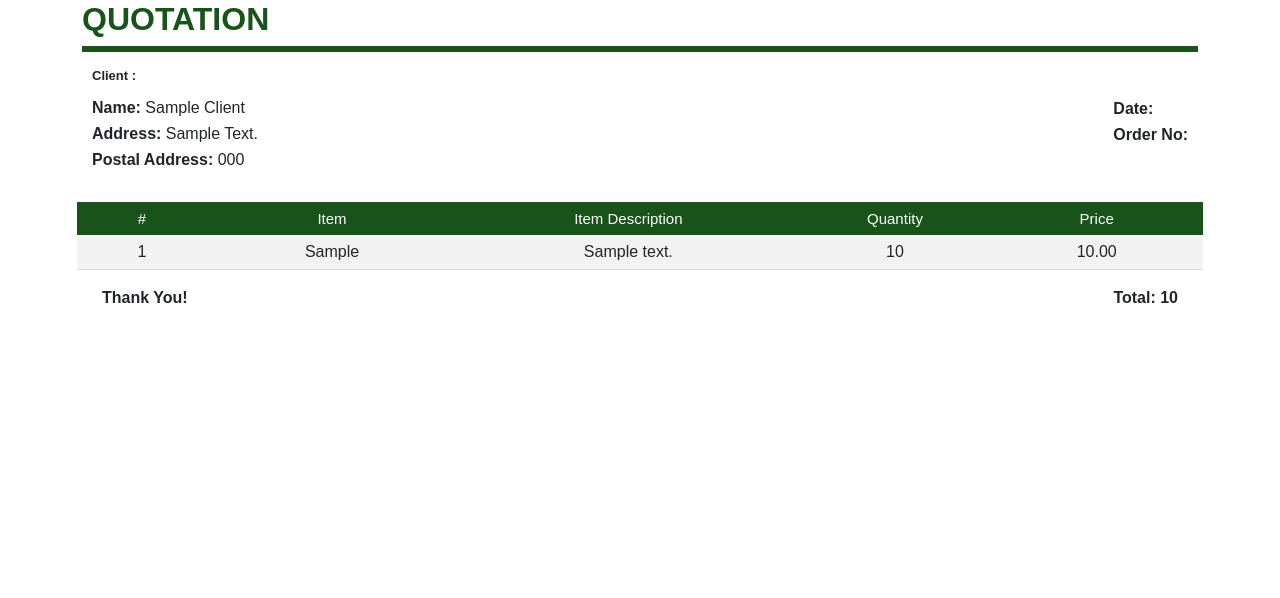
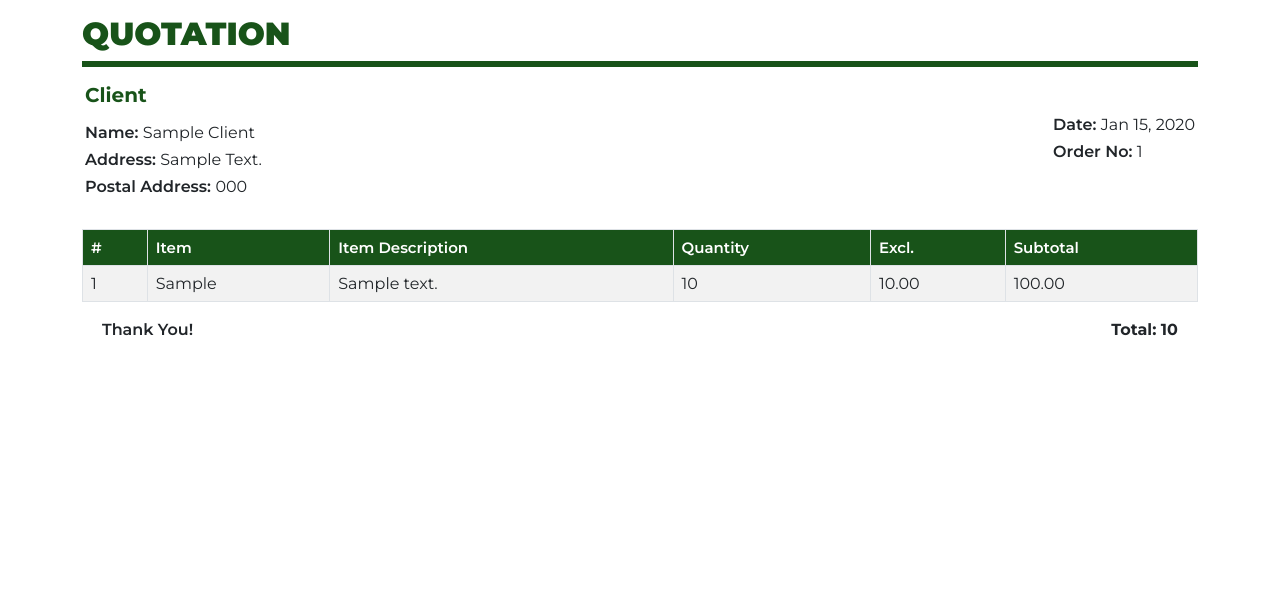
Before and after one commit to stevemacharia/as-document-app, a Django app: template documents/templates/documents/quotation_doc.html in a window 1280 px wide. Shown: the part 182-780 px from the top of the page. Run offline with Django 4.2, Linux system fonts and the light colour scheme; tables that the repository leaves empty hold one stand-in row (values such as "Sample post"); the template is opened without the code that fills it: values that come from a table or form of the project are taken from there, most other values are stand-ins (such as "Sample title", 1, 10 or a date in 2020); some libraries are stand-ins or nearby versions.

Commit message:
QUOTATION SUBTOTAL PRICE COMPLETE

```diff
--- a/arieshelby/settings.py
+++ b/arieshelby/settings.py
@@ -42,6 +42,7 @@ INSTALLED_APPS = [
     'django.contrib.staticfiles',
     'crispy_forms',
     "crispy_bootstrap5",
+    "mathfilters",
 ]
 
 MIDDLEWARE = [
--- a/documents/models.py
+++ b/documents/models.py
@@ -27,7 +27,14 @@ class Quotation(models.Model):
     submission_date = models.DateTimeField(default=timezone.now)
     created_at = models.DateTimeField(auto_now_add=True, null=True, blank=True)
     updated_at = models.DateTimeField(auto_now=True, null=True, blank=True)
+    sub_total = models.DecimalField(max_digits=15, decimal_places=2, null=True, blank=True)
+    total_price = models.DecimalField(max_digits=15, decimal_places=2, null=True, blank=True)
 
+
+    @property
+    def total_price(self):
+        total_price = self.sub_total * (16/100)
+        return total_price
 
 class QuotationItems(models.Model):
     quotation = models.ForeignKey(Quotation, on_delete=models.CASCADE)
--- a/documents/templates/documents/quotation_doc.html
+++ b/documents/templates/documents/quotation_doc.html
@@ -1,3 +1,4 @@
+{% load mathfilters %}
 <html lang="">
 <head>
     <meta charset="utf-8">
@@ -25,19 +26,19 @@
         }
         .table th {
           color: white;
-          font-family: 'Poppins', sans-serif;
-          font-weight: 400;
+          font-family: "Montserrat", sans-serif;
+          font-weight: 600;
           font-size: 15px;
           background-color:#185319 !important;
         }
         #InvoiceDetails div{
             display:inline-block;
-            padding:0px 22px 0px 22px;
+            padding:0px 15px 0px 15px;
             vertical-align: text-top;
 
         }
         #InvoiceDetails P{
-          font-size: 13px;
+          font-size: 11px;
           line-height: normal;
           padding-top: 0cm;
         }
@@ -49,14 +50,14 @@
 
         }
         main{
-            font-family: 'Poppins', sans-serif;
-            font-weight: 400;
-            font-size:13px;
+            font-family: "Montserrat", sans-serif;
+            font-weight: 600;
+
         }
 
         .invoice .top-left {
             font-size:65px;
-          color:#3ba0ff;
+            color:#3ba0ff;
         }
 
         .invoice .top-right {
@@ -86,9 +87,9 @@
           border-bottom:none;
         }
 
-        .invoice .table>tbody>tr>td {
-          padding:8px 20px;
-        }
+        {#.invoice .table>tbody>tr>td {#}
+        {#  padding:8px 20px;#}
+        {#}#}
 
         .invoice .invoice-total {
           margin-right:-10px;
@@ -141,7 +142,7 @@
 <body>
 <div class="letterhead-image text-center text-white">
     <section class="py-3">
-        <img src="https://img.freepik.com/premium-vector/b-letter-bird-shape-creative-logo-design_679026-1372.jpg" width="150px" height="150px" alt="...">
+        <img src="http://shoefactory.arieshelby.com/as_letterhead.png"  style="width:200mm; height:165px " alt="...">
     </section>
 </div>
 <div class="container px-0 mb-5" id="CheckoutContainer">
@@ -155,37 +156,43 @@
                             <hr class="pt-0 mt-0" style="border: 3px solid #185319; opacity: 100%;">
                             <div class="row pt-0 " id="InvoiceDetails" >
                                 <div class="col-auto me-auto from">
-                                    <p class="fw-bold">Client :</p>
+                                    <p class="fw-bold fs-5" style="color: #185319">Client</p>
                                     <p class="fw-semibold fs-6 mb-2">Name: <span class="fw-normal text-capitalize">{{ selected_quotation.client }}</span></p>
                                     <p class="fw-semibold fs-6 mb-2">Address: <span class="fw-normal text-capitalize">{{ selected_quotation.client.address }}</span></p>
-                                    <p class="fw-semibold fs-6  mb-2">Postal Address: <span class="fw-normal text-capitalize">{{ selected_quotation.client.postal_address }}</span></p>
+                                    <p class="fw-semibold fs-6 mb-2">Postal Address: <span class="fw-normal text-capitalize">{{ selected_quotation.client.postal_address }}</span></p>
                                 </div>
 
                                 <div class="col-auto offset-sm-4 text-right payment-details">
                                     <p class="fw-bold mb-3 pb-3"></p>
-                                    <p class="fw-semibold fs-6 mb-2">Date:</p>
-                                    <p class="fw-semibold fs-6 mb-2">Order No:</p>
+                                    <p class="fw-semibold mb-2 fs-6">Date: <span class="fw-normal text-capitalize">{{selected_quotation.submission_date|date:"M d, Y"  }}</span></p>
+                                    <p class="fw-semibold mb-2 fs-6 ">Order No: <span class="fw-normal text-uppercase">{{ selected_quotation.quotation_id }}</span></p>
                                 </div>
                             </div>
-                            <div class="row table-row" style="padding:0px 10px 0px 10px;">
-                                <table class="table table-striped">
+                            <div class="row table-row" style="padding:0px 15px 0px 15px;">
+                                <table class="table table-striped table-bordered">
                                 <thead>
                                     <tr class="text-center">
-                                        <th class="text-center">#</th>
-                                        <th class="text-center">Item</th>
-                                        <th class="text-center">Item Description </th>
-                                        <th class="text-center">Quantity</th>
-                                        <th class="text-center">Price</th>
+                                        <th class="text-start">#</th>
+                                        <th class="text-start">Item</th>
+                                        <th class="text-start">Item Description </th>
+                                        <th class="text-start">Quantity</th>
+                                        <th class="text-start">Excl.</th>
+                                        <th class="text-start">Subtotal</th>
                                     </tr>
                                 </thead>
                                 <tbody>
                                     {% for quotation_item in listed_quotation_items %}
                                         <tr class="text-start">
-                                            <td class="text-center">{{ forloop.counter }}</td>
-                                            <td class="text-center">{{quotation_item.item}}</td>
-                                            <td class="text-center">{{quotation_item.item_description}}</td>
-                                            <td class="text-center">{{quotation_item.quantity}}</td>
-                                            <td class="text-center">{{quotation_item.price}}</td>
+                                            <td class="text-start">{{ forloop.counter }}</td>
+                                            <td class="text-start">{{quotation_item.item}}</td>
+                                            <td class="text-start">{{quotation_item.item_description}}</td>
+                                            <td class="text-start">{{quotation_item.quantity}}</td>
+                                            <td class="text-start">{{quotation_item.price}}</td>
+                                            <td class="text-start">
+                                                {% with result=quotation_item.quantity|mul:quotation_item.price %}
+                                                    {{result}}
+                                                {% endwith %}
+                                            </td>
                                         </tr>
                                     {% endfor %}
                                 </tbody>
@@ -196,7 +203,7 @@
                                     <p class="lead marginbottom fw-semibold fs-6">Thank You!</p>
                                 </div>
                                 <div class="col-sm-6 text-end pull-right invoice-total">
-                                    <p class="text-orange fw-bold">Total: {{customerorder.order_amount}}</p>
+                                    <p class="text-orange fw-bold">Total: {{quotation_item.price}}</p>
                                 </div>
                             </div>
                         </div>
--- a/documents/templates/documents/quotations.html
+++ b/documents/templates/documents/quotations.html
@@ -150,12 +150,6 @@
                 </section>
             {# end of quotation tables#}
 
-            <div class="letterhead-image text-center text-white">
-                <section class="py-5" style="height:500px ">
-
-                </section>
-            </div>
-
             {#start of final quotation tables#}
                 <section class="p-4">
                     <div class="table-responsive">
```
Also changed, not shown: documents/views.py (+27 -5 lines).
